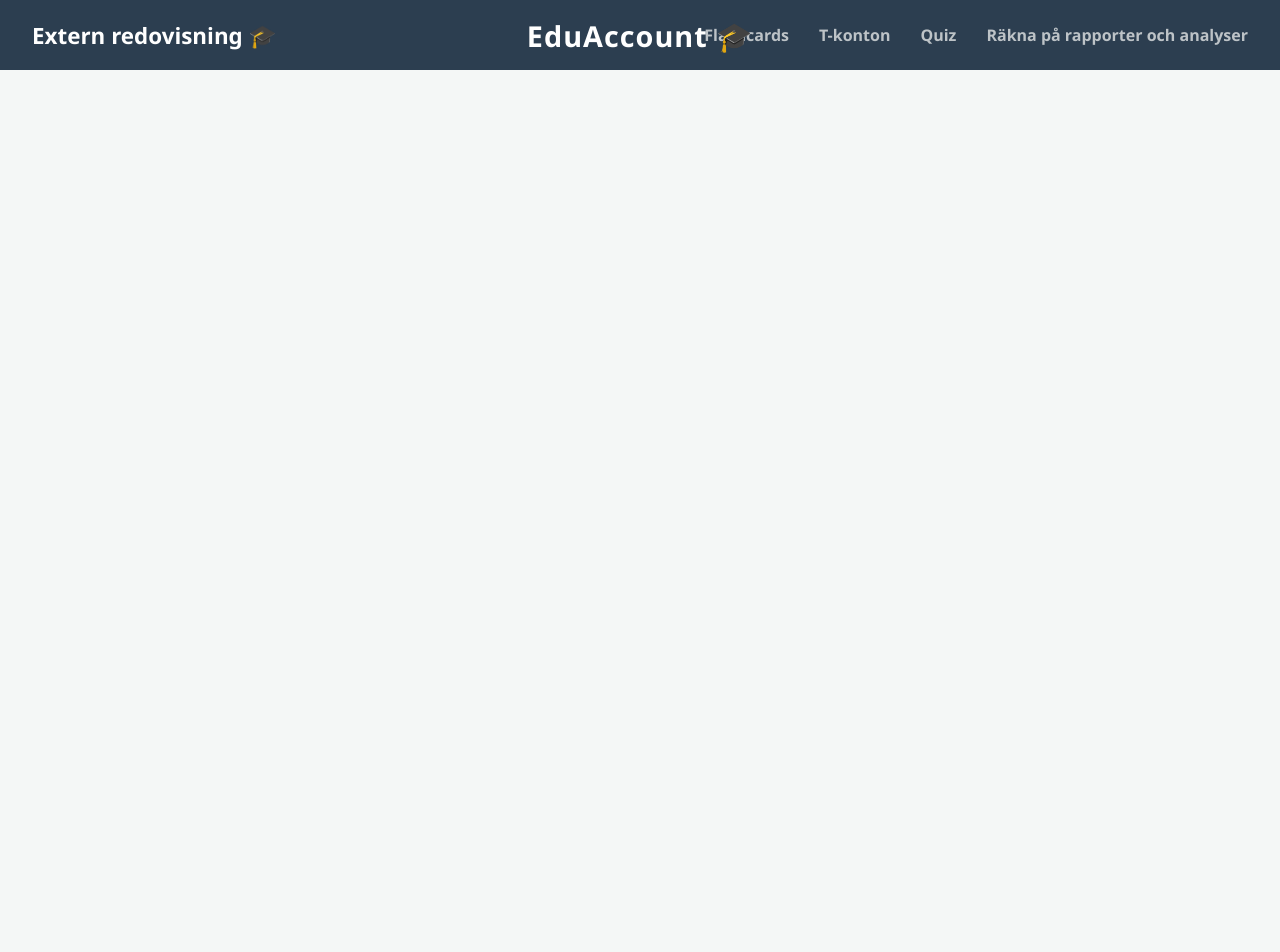
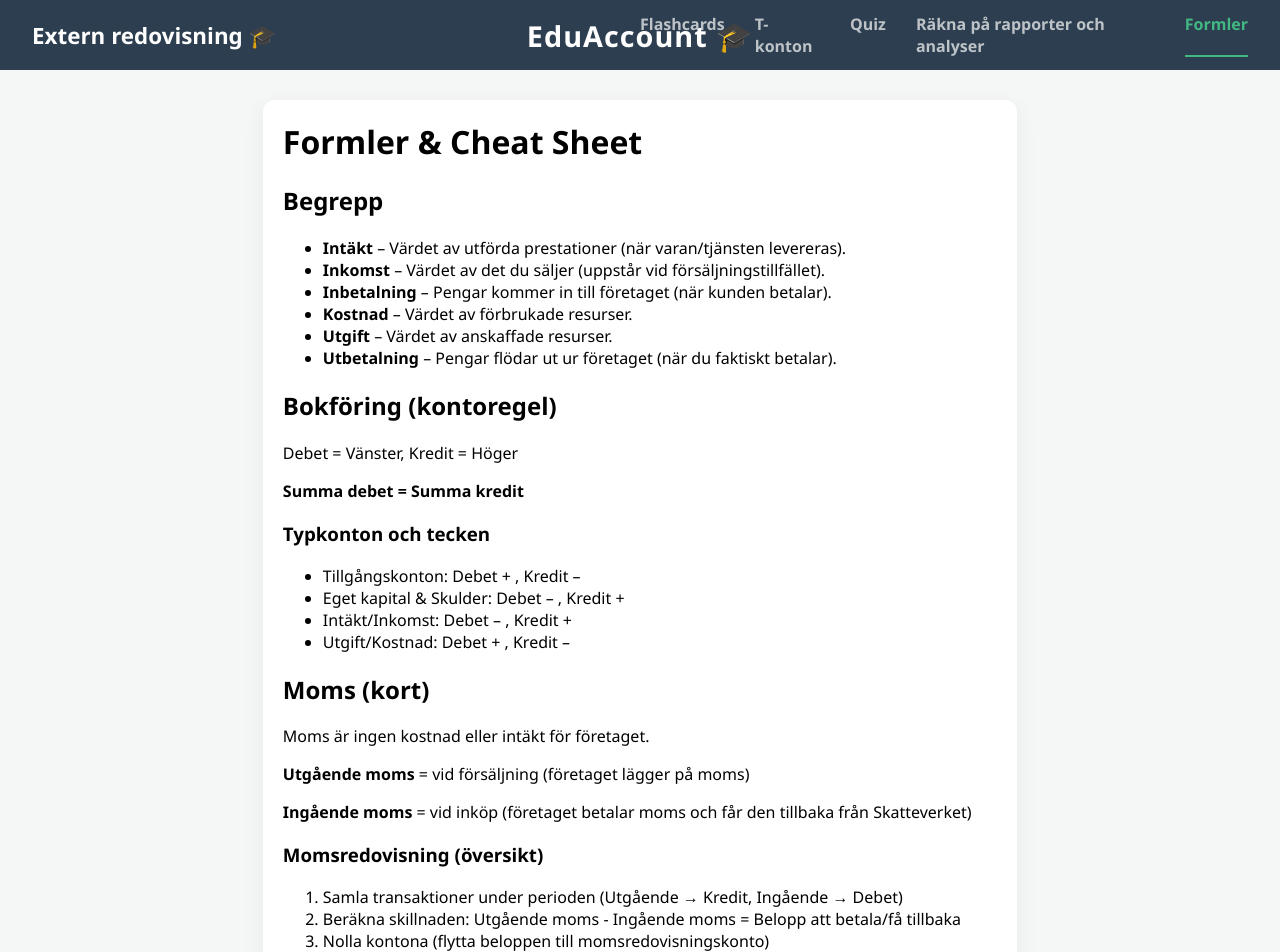
Before and after one commit to NikitaUso/bok1, a Vue app: page /formler in a window 1280 px wide. Shown: the top 952 px of the page. Before the commit the page ends 800 px from the top, so only its background shows below. Built offline with nearby package versions, Linux system fonts and the light colour scheme.

Commit message:
feat(formler): add Formler cheat-sheet view and route

```diff
--- a/src/App.vue
+++ b/src/App.vue
@@ -34,6 +34,7 @@ const pageTitle = computed(() => {
         <RouterLink to="/tva">T-konton</RouterLink>
         <RouterLink to="/tre">Quiz</RouterLink>
         <RouterLink to="/fyra">Räkna på rapporter och analyser</RouterLink>
+        <RouterLink to="/formler">Formler</RouterLink>
       </nav>
     </header>
 
--- a/src/router/index.js
+++ b/src/router/index.js
@@ -3,6 +3,7 @@ import FlashcardsView from '../views/FlashcardsView.vue'
 import ViewTwo from '../views/ViewTwo.vue'
 import ViewThree from '../views/ViewThree.vue'
 import ViewFour from '../views/ViewFour.vue'
+import FormlerView from '../views/FormlerView.vue'
 
 const router = createRouter({
   history: createWebHistory(import.meta.env.BASE_URL),
@@ -27,6 +28,11 @@ const router = createRouter({
       name: 'four',
       component: ViewFour,
     },
+    {
+      path: '/formler',
+      name: 'formler',
+      component: FormlerView,
+    },
   ],
 })
 
--- /dev/null
+++ b/src/views/FormlerView.vue
@@ -0,0 +1,108 @@
+<script setup>
+defineOptions({ name: 'FormlerView' })
+</script>
+
+<template>
+  <div class="formler-wrapper">
+    <h1>Formler & Cheat Sheet</h1>
+
+    <section>
+      <h2>Begrepp</h2>
+      <ul>
+        <li><strong>Intäkt</strong> – Värdet av utförda prestationer (när varan/tjänsten levereras).</li>
+        <li><strong>Inkomst</strong> – Värdet av det du säljer (uppstår vid försäljningstillfället).</li>
+        <li><strong>Inbetalning</strong> – Pengar kommer in till företaget (när kunden betalar).</li>
+        <li><strong>Kostnad</strong> – Värdet av förbrukade resurser.</li>
+        <li><strong>Utgift</strong> – Värdet av anskaffade resurser.</li>
+        <li><strong>Utbetalning</strong> – Pengar flödar ut ur företaget (när du faktiskt betalar).</li>
+      </ul>
+    </section>
+
+    <section>
+      <h2>Bokföring (kontoregel)</h2>
+      <p>Debet = Vänster, Kredit = Höger</p>
+      <p><strong>Summa debet = Summa kredit</strong></p>
+
+      <h3>Typkonton och tecken</h3>
+      <ul>
+        <li>Tillgångskonton: Debet + , Kredit –</li>
+        <li>Eget kapital & Skulder: Debet – , Kredit +</li>
+        <li>Intäkt/Inkomst: Debet – , Kredit +</li>
+        <li>Utgift/Kostnad: Debet + , Kredit –</li>
+      </ul>
+    </section>
+
+    <section>
+      <h2>Moms (kort)</h2>
+      <p>Moms är ingen kostnad eller intäkt för företaget.</p>
+      <p><strong>Utgående moms</strong> = vid försäljning (företaget lägger på moms)</p>
+      <p><strong>Ingående moms</strong> = vid inköp (företaget betalar moms och får den tillbaka från Skatteverket)</p>
+
+      <h3>Momsredovisning (översikt)</h3>
+      <ol>
+        <li>Samla transaktioner under perioden (Utgående → Kredit, Ingående → Debet)</li>
+        <li>Beräkna skillnaden: Utgående moms - Ingående moms = Belopp att betala/få tillbaka</li>
+        <li>Nolla kontona (flytta beloppen till momsredovisningskonto)</li>
+        <li>Skillnaden bokförs mot bank vid betalning</li>
+      </ol>
+    </section>
+
+    <section>
+      <h2>Resultaträkning</h2>
+      <pre>Resultat = Intäkter - Kostnader</pre>
+    </section>
+
+    <section>
+      <h2>Balansräkning</h2>
+      <pre>Tillgångar = Eget kapital + Skulder</pre>
+    </section>
+
+    <section>
+      <h2>Kassaflödesanalys (nyckelformler)</h2>
+      <pre>Kassaflöde = Inbetalningar - Utbetalningar</pre>
+      <pre>Likvida medel (UB) = Likvida medel (IB) + Inbetalningar - Utbetalningar</pre>
+      <pre>Kundfordringar (UB) = Kundfordringar (IB) + Försäljningsintäkter - Betalning från kunder</pre>
+      <pre>Leverantörsskulder (UB) = Leverantörsskulder (IB) + Varuinköp - Betalning till leverantör</pre>
+      <pre>Kostnad såld vara = Varulager (IB) + Inköp - Varulager (UB)</pre>
+    </section>
+
+    <section>
+      <h2>Finansiering & eget kapital</h2>
+      <pre>Eget kapital (UB) = Eget kapital (IB) + Periodens resultat - Utdelning + Nyemission</pre>
+      <pre>Δ Eget kapital = Årets resultat + Nyemission - Utdelning</pre>
+    </section>
+
+    <section>
+      <h2>Räkenskapsanalys / Nyckeltal</h2>
+      <pre>Rörelsemarginal = Rörelseresultat / Nettoomsättning</pre>
+      <pre>Genomsnittligt EK = (EK IB + EK UB) / 2</pre>
+      <pre>REK = Resultat efter skatt / Genomsnittligt eget kapital</pre>
+      <pre>Soliditet = Eget kapital / Totalt kapital</pre>
+      <pre>Balanslikviditet = Samtliga omsättningstillgångar / Samtliga kortfristiga skulder</pre>
+      <pre>Kassalikviditet = (Omsättningstillgångar - Varulager) / Samtliga kortfristiga skulder</pre>
+    </section>
+
+    <section>
+      <h2>Snabbreferens</h2>
+      <ul>
+        <li>Banklån (UB) = Banklån (IB) + Nya lån - Amorteringar</li>
+        <li>Årets inbetalningar (inkl. moms) ≈ Försäljning × 1.25 - Δ Kundfordringar</li>
+      </ul>
+    </section>
+  </div>
+</template>
+
+<style scoped>
+.formler-wrapper {
+  max-width: 900px;
+  margin: 30px auto;
+  padding: 20px;
+  background: white;
+  border-radius: 12px;
+  box-shadow: 0 8px 24px rgba(0,0,0,0.06);
+}
+
+h1 { margin-top: 0; }
+pre { background:#f6f8fa; padding:10px; border-radius:6px; overflow:auto }
+section { margin-bottom:18px }
+</style>
```
